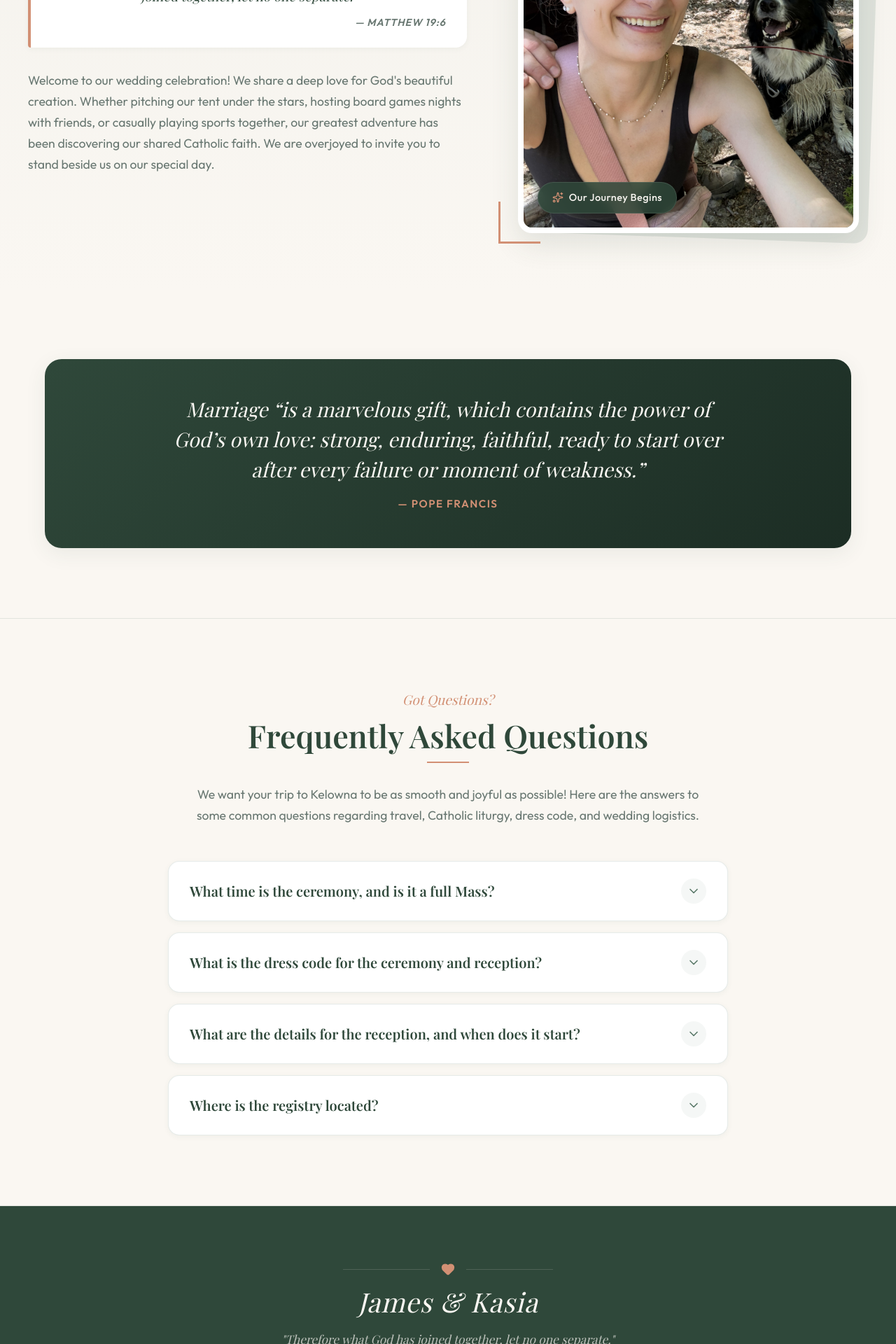
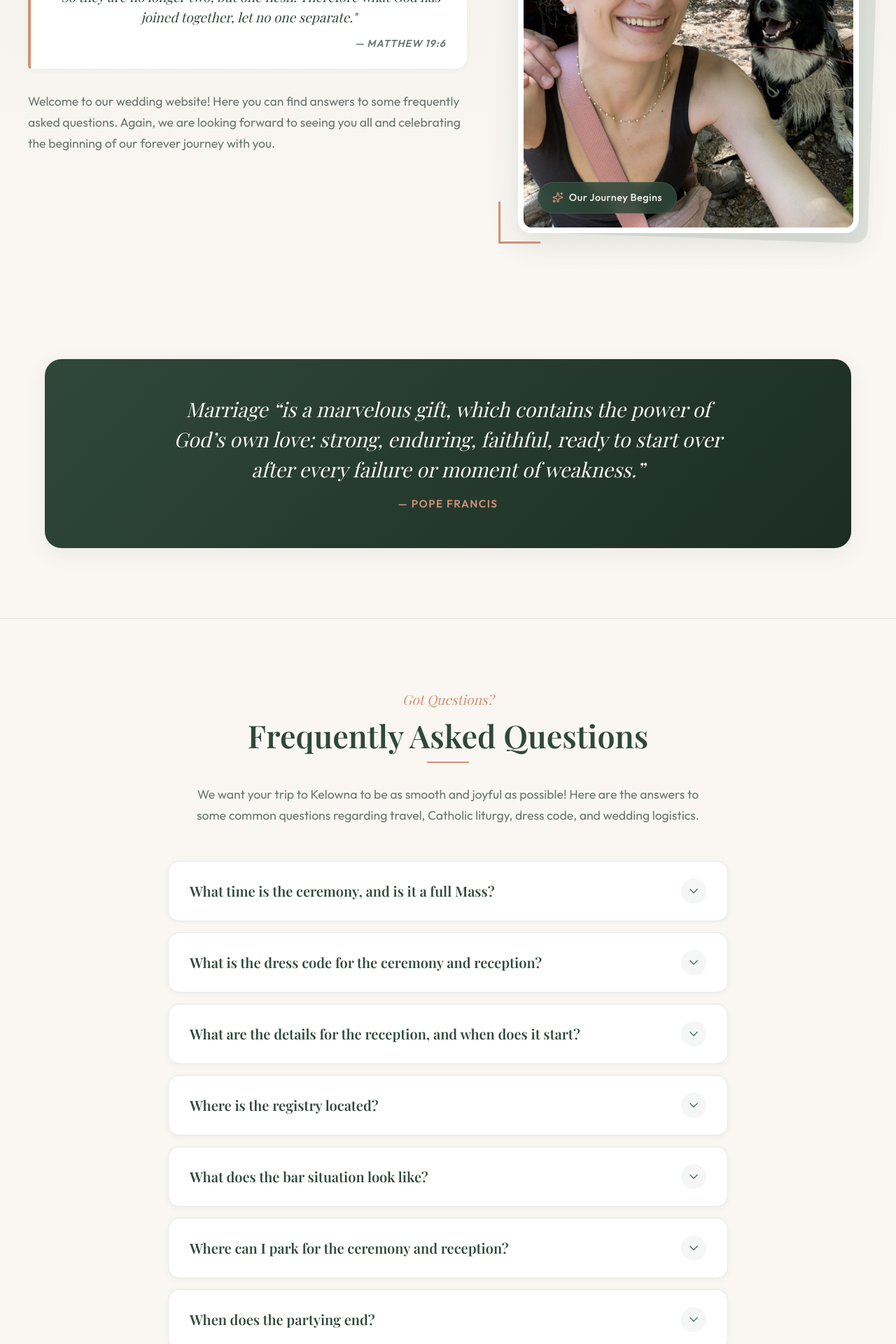
Before and after one commit to JamesBirni/WeddingWebsite, a React (Vite) app in the folder WeddingWebiste/: page / in a window 1280 px wide. Shown: the part 440-2360 px from the top of the page at 70% size. Built offline with nearby package versions, Linux system fonts and the light colour scheme; a web font is replaced by a local one.

Commit message:
"changes our story and FAQ"

```diff
--- a/WeddingWebiste/index.html
+++ b/WeddingWebiste/index.html
@@ -4,7 +4,7 @@
     <meta charset="UTF-8" />
     <link rel="icon" type="image/svg+xml" href="/public/favicon.svg" />
     <meta name="viewport" content="width=device-width, initial-scale=1.0" />
-    <title>wedding-website</title>
+    <title>K&J Wedding Website</title>
   </head>
   <body>
     <div id="root"></div>
--- a/WeddingWebiste/src/components/FAQ.jsx
+++ b/WeddingWebiste/src/components/FAQ.jsx
@@ -23,15 +23,39 @@ export default function FAQ() {
     {
       id: 3,
       question: "What are the details for the reception, and when does it start?",
-      answer: "Our indoor reception will be held at the beautiful Sunset Ranch Golf & Country Club (5101 Upper Booth Rd S). Celebrations begin at 5:30 PM with cocktails, dinner, and dancing to follow! The venue is fully accessible and indoors, so feel free to wear your favorite heels or dress shoes.",
+      answer: "Our indoor reception with an outdoor patio will be held at the beautiful Sunset Ranch Golf & Country Club (5101 Upper Booth Rd S). Celebrations begin at 5:30 PM with cocktails, dinner, and dancing to follow! The venue is fully accessible and indoors, so feel free to wear your favorite heels or dress shoes.",
       links:[]
     },
 
     {
       id: 4,
       question: "Where is the registry located?",
-      answer: "The registry can be found at the link below. We also will be accepting cash gifts, which will go towards our honeymoon and future adventures together! We are so grateful for your generosity and support as we start this new chapter of our lives.",
+      answer: "The registry can be found at the link below. We also will be accepting cash gifts, Purchased gifts can either be brought to the reception (there will be a designated table) or sent to the following address: 4805 Canyon Ridge Crescent). Cash gifts will also be accepted and can be either sent via e-transfer to kas.cut@outlook.com or placed in the cards box at the reception (will be on the gifts table).",
       links: [{name: "Registry Link", url: "https://www.myregistry.com/wedding-registry/kasia-cutforth-and-james-birnie-kelowna-bc/5364682"}]
+    },
+    {
+      id: 5,
+      question: "What does the bar situation look like?",
+      answer: "Each adult guest (19+)  will get 2 drink tickets, afterwards guests will have to pay for additional drinks (payment details here). There will be unlimited non-alcoholic drinks.",
+      links: []
+    },
+    {
+      id: 6,
+      question: "Where can I park for the ceremony and reception?",
+      answer: "Free parking is available at both the ceremony and reception locations. Please do NOT drink and drive, if needed you can leave your vehicle in the reception parking lot overnight.",
+      links: []
+    },
+    {
+      id: 7,
+      question: "When does the partying end?",
+      answer: "The festivities will end @12:00am. ",
+      links: []
+    },
+    {
+      id: 8,
+      question: "Can phones be used to take pictures during the ceremony and reception?",
+      answer: "We ask that all phones be put away and on silent for the duration of the ceremony. We would like everyone to be in the moment and present with us for the beautiful events taking place. Phones/photo taking are welcome at the reception. We will have a QR code where you can upload your photos from the night and see/download photos from others. We think this is a fun way to see the night from different perspectives.",
+      links: []
     }
   ];
   // =========================================================================
--- a/WeddingWebiste/src/components/Hero.jsx
+++ b/WeddingWebiste/src/components/Hero.jsx
@@ -26,10 +26,8 @@ export default function Hero() {
           </div>
 
           <p className="hero-intro-text">
-            Welcome to our wedding celebration! We share a deep love for God's beautiful creation.
-            Whether pitching our tent under the stars, hosting board games nights with friends, or
-            casually playing sports together, our greatest adventure has been discovering our shared Catholic faith.
-            We are overjoyed to invite you to stand beside us on our special day.
+            Welcome to our wedding website! Here you can find answers to some frequently asked questions.
+            Again, we are looking forward to seeing you all and celebrating the beginning of our forever journey with you.
           </p>
         </div>
 
```
